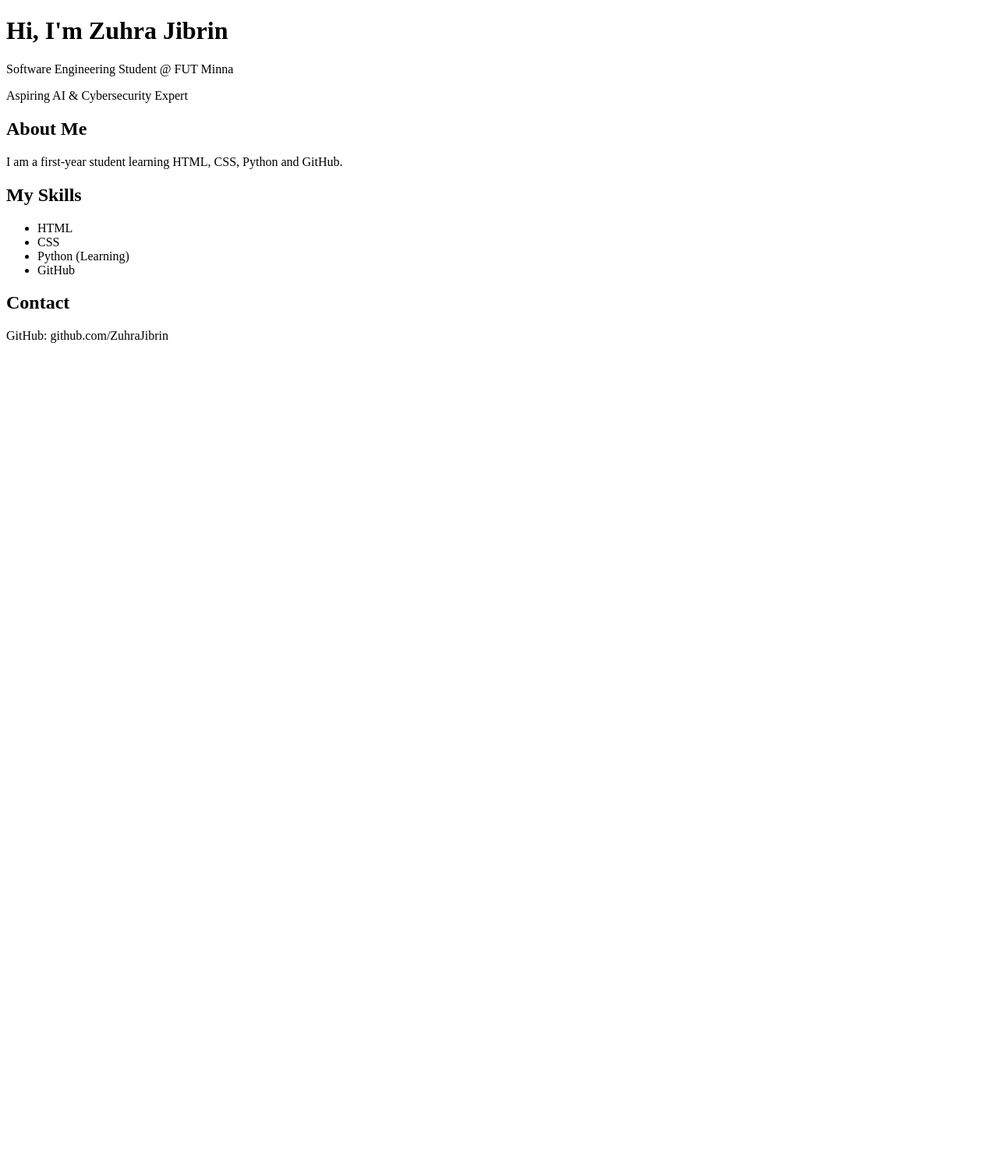
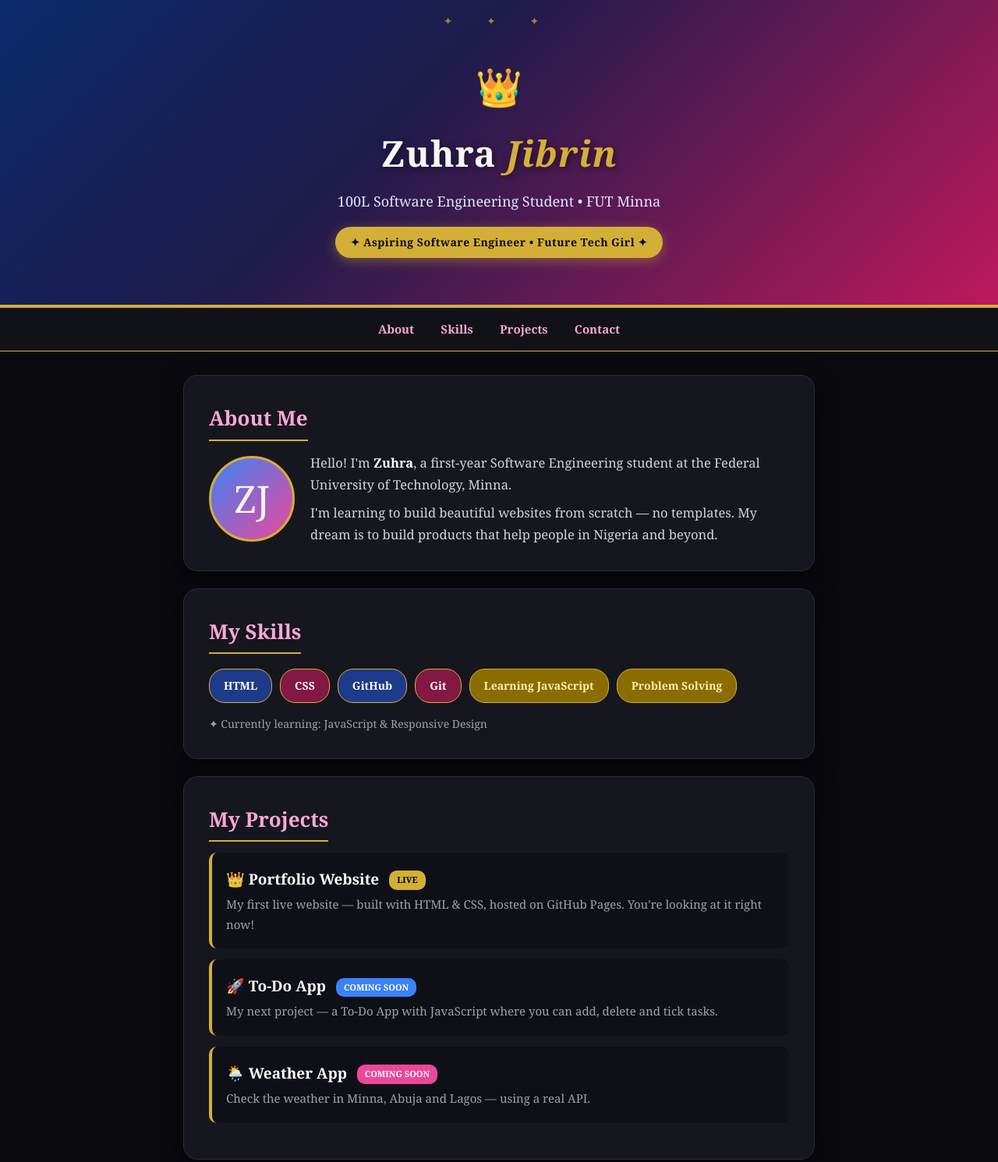
Before and after one commit to ZuhraJibrin/portfolio-website, a plain HTML site: page index.html in a window 1280 px wide. Shown: the top 1491 px of the page at 78% size. Before the commit the page ends 800 px from the top, so only its background shows below. Drawn offline with Linux system fonts and the light colour scheme.

Commit message:
Update index.html

```diff
--- a/index.html
+++ b/index.html
@@ -1,25 +1,128 @@
 <!DOCTYPE html>
-<html>
+<html lang="en">
 <head>
+<meta charset="UTF-8">
+<meta name="viewport" content="width=device-width, initial-scale=1.0">
 <title>Zuhra Jibrin - Portfolio</title>
+<style>
+    * { margin: 0; padding: 0; box-sizing: border-box; }
+  body { background: #0a0a0f; color: #f5f5f5; font-family: Georgia, 'Times New Roman', serif; line-height: 1.7; }
+
+  /* HEADER */
+  header { background: linear-gradient(135deg, #0b2a6b 0%, #1e1b4b 40%, #be185d 100%); text-align: center; padding: 70px 20px 60px; position: relative; overflow: hidden; border-bottom: 4px solid #d4af37; }
+  header::before { content: "✦ ✦ ✦"; position: absolute; top: 15px; left: 0; right: 0; color: #d4af37; letter-spacing: 20px; font-size: 14px; opacity: 0.7; }
+  .crown { font-size: 48px; margin-bottom: 5px; }
+  header h1 { font-size: 46px; letter-spacing: 1px; text-shadow: 2px 2px 10px rgba(0,0,0,0.5); }
+  header h1 span { color: #d4af37; font-style: italic; }
+  header p { font-size: 18px; margin-top: 8px; color: #e0e7ff; }
+  .tag { background: #d4af37; color: #0a0a0f; display: inline-block; padding: 8px 20px; border-radius: 25px; font-weight: bold; margin-top: 18px; font-size: 14px; letter-spacing: 0.5px; box-shadow: 0 4px 15px rgba(212,175,55,0.4); }
+
+  /* NAV */
+  nav { background: #111118; text-align: center; padding: 14px; position: sticky; top: 0; z-index: 10; border-bottom: 1px solid #d4af37; }
+  nav a { color: #f9a8d4; text-decoration: none; margin: 0 15px; font-weight: bold; font-size: 15px; }
+  nav a:hover { color: #d4af37; }
+
+  .container { max-width: 850px; margin: 30px auto; padding: 0 20px; }
+
+  .card { background: #16161f; border: 1px solid #2a2a3a; border-radius: 18px; padding: 32px; margin-bottom: 22px; box-shadow: 0 10px 30px rgba(0,0,0,0.5); }
+  .card h2 { color: #f9a8d4; margin-bottom: 14px; font-size: 26px; border-bottom: 2px solid #d4af37; display: inline-block; padding-bottom: 5px; }
+  .card p { color: #d1d5db; font-size: 16.5px; }
+
+  .about-box { display: flex; gap: 20px; align-items: center; flex-wrap: wrap; }
+  .avatar { width: 110px; height: 110px; border-radius: 50%; background: linear-gradient(135deg, #3b82f6, #ec4899); display: flex; align-items: center; justify-content: center; font-size: 48px; border: 3px solid #d4af37; flex-shrink: 0; }
+  .about-text { flex: 1; min-width: 250px; }
+
+  .skills { display: flex; flex-wrap: wrap; gap: 10px; margin-top: 5px; }
+  .skill { background: #1e3a8a; color: white; padding: 9px 18px; border-radius: 20px; font-weight: bold; font-size: 14px; border: 1px solid #d4af37; }
+  .skill.pink { background: #831843; }
+  .skill.gold { background: #8a6d00; color: #ffeeb0; }
+
+  .project { background: #0f0f18; border-left: 4px solid #d4af37; border-radius: 10px; padding: 18px; margin-bottom: 14px; }
+  .project h3 { color: #fff; font-size: 19px; }
+  .project p { color: #a1a1aa; font-size: 15px; margin-top: 4px; }
+  .badge { display: inline-block; background: #d4af37; color: black; font-size: 11px; font-weight: bold; padding: 3px 10px; border-radius: 10px; margin-left: 8px; vertical-align: middle; }
+
+  .quote { text-align: center; font-style: italic; color: #d4af37; font-size: 19px; padding: 10px; }
+
+  .btn { display: inline-block; background: linear-gradient(90deg, #2563eb, #ec4899); color: white; text-decoration: none; padding: 13px 28px; border-radius: 30px; font-weight: bold; margin: 8px 5px 0; border: 1px solid #d4af37; }
+  .btn.gold { background: #d4af37; color: #0a0a0f; }
+
+  footer { text-align: center; padding: 25px; color: #9ca3af; font-size: 14px; border-top: 1px solid #2a2a3a; }
+  footer span { color: #d4af37; }
+</style>
 </head>
 <body>
-<h1>Hi, I'm Zuhra Jibrin</h1>
-<p>Software Engineering Student @ FUT Minna</p>
-<p>Aspiring AI & Cybersecurity Expert</p>
 
-<h2>About Me</h2>
-<p>I am a first-year student learning HTML, CSS, Python and GitHub.</p>
+<header>
+  <div class="crown">👑</div>
+  <h1>Zuhra <span>Jibrin</span></h1>
+  <p>100L Software Engineering Student • FUT Minna</p>
+  <div class="tag">✦ Aspiring Software Engineer • Future Tech Girl ✦</div>
+</header>
 
-<h2>My Skills</h2>
-<ul>
-<li>HTML</li>
-<li>CSS</li>
-<li>Python (Learning)</li>
-<li>GitHub</li>
-</ul>
+<nav>
+  <a href="#about">About</a>
+  <a href="#skills">Skills</a>
+  <a href="#projects">Projects</a>
+  <a href="#contact">Contact</a>
+</nav>
 
-<h2>Contact</h2>
-<p>GitHub: github.com/ZuhraJibrin</p>
+<div class="container">
+
+  <div class="card" id="about">
+    <h2>About Me</h2>
+    <div class="about-box">
+      <div class="avatar">ZJ</div>
+      <div class="about-text">
+        <p>Hello! I'm <b style="color:#fff;">Zuhra</b>, a first-year Software Engineering student at the Federal University of Technology, Minna.</p>
+        <p style="margin-top:8px;">I'm learning to build beautiful websites from scratch — no templates. My dream is to build products that help people in Nigeria and beyond.</p>
+      </div>
+    </div>
+  </div>
+
+  <div class="card" id="skills">
+    <h2>My Skills</h2>
+    <div class="skills">
+      <span class="skill">HTML</span>
+      <span class="skill pink">CSS</span>
+      <span class="skill">GitHub</span>
+      <span class="skill pink">Git</span>
+      <span class="skill gold">Learning JavaScript</span>
+      <span class="skill gold">Problem Solving</span>
+    </div>
+    <p style="margin-top:15px; font-size:14px; color:#9ca3af;">✦ Currently learning: JavaScript & Responsive Design</p>
+  </div>
+
+  <div class="card" id="projects">
+    <h2>My Projects</h2>
+    <div class="project">
+      <h3>👑 Portfolio Website <span class="badge">LIVE</span></h3>
+      <p>My first live website — built with HTML & CSS, hosted on GitHub Pages. You're looking at it right now!</p>
+    </div>
+    <div class="project">
+      <h3>🚀 To-Do App <span class="badge" style="background:#3b82f6; color:white;">COMING SOON</span></h3>
+      <p>My next project — a To-Do App with JavaScript where you can add, delete and tick tasks.</p>
+    </div>
+    <div class="project">
+      <h3>🌦️ Weather App <span class="badge" style="background:#ec4899; color:white;">COMING SOON</span></h3>
+      <p>Check the weather in Minna, Abuja and Lagos — using a real API.</p>
+    </div>
+  </div>
+
+  <div class="quote">"Elegance is not about being noticed, it's about being remembered." ✨</div>
+
+  <div class="card" id="contact" style="text-align:center;">
+    <h2>Let's Connect</h2>
+    <p>I'm open to learning opportunities, mentorship and tech communities.</p>
+    <a class="btn" href="https://github.com/ZuhraJibrin" target="_blank">View My GitHub</a>
+    <a class="btn gold" href="https://github.com/ZuhraJibrin/portfolio-website" target="_blank">See This Code</a>
+  </div>
+
+</div>
+
+<footer>
+  <p>© 2026 <span>Zuhra Jibrin</span> • Built with ❤️, HTML & CSS • Blue • Pink • Black • Gold</p>
+</footer>
+
 </body>
 </html>
```
